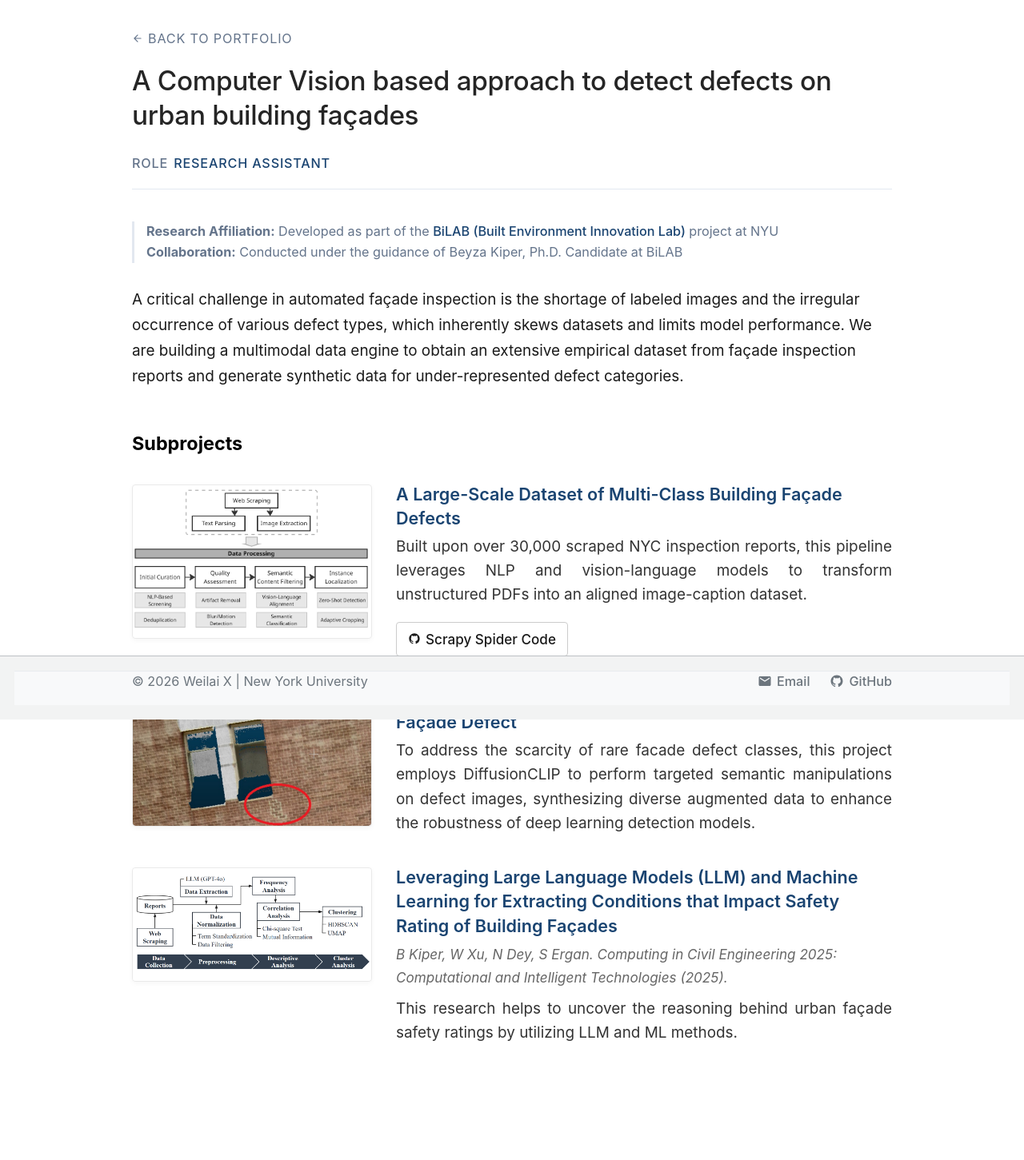
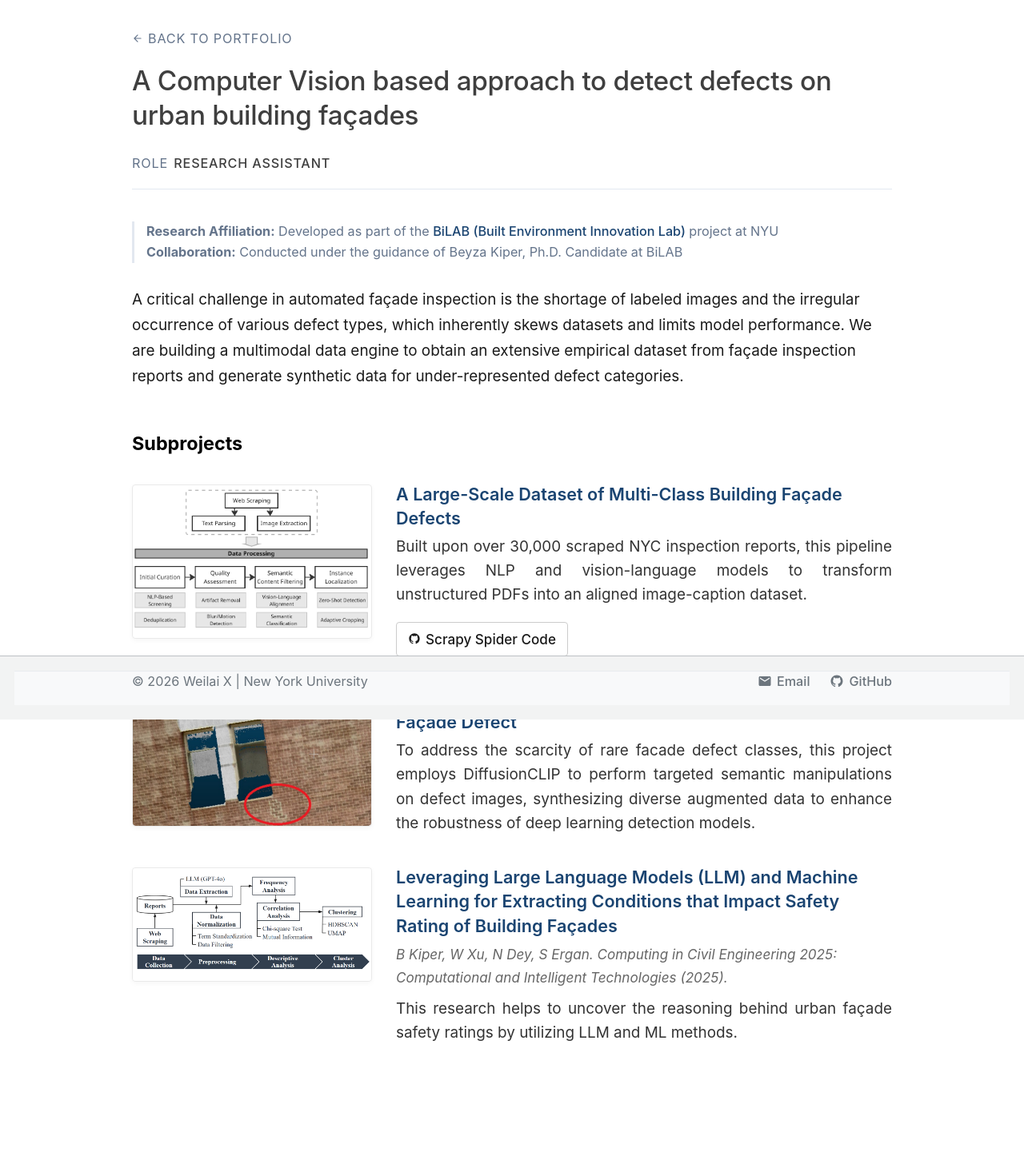
Before and after one commit to Seab0t/Seab0t.github.io, a Jekyll site: the page built from _portfolio/portfolio-facade.md, in a window 1280 px wide. Shown: the whole page at 80% size. Built offline with Jekyll 4.4.1, drawn with Linux system fonts in a browser that asks for light colours; a script bundle is joined from its source files by our own code; library files that are not in the unit come from our copies.

Commit message:
Update portfolio-item.html

```diff
--- a/_layouts/portfolio-item.html
+++ b/_layouts/portfolio-item.html
@@ -34,7 +34,7 @@ layout: default
     line-height: 1.3;
     letter-spacing: -0.01em;
     margin: 0 0 25px 0;
-    color: #252525;
+    color: #3f3f3f;
   }
 
   /* 核心对齐：Flex 布局 */
@@ -48,7 +48,6 @@ layout: default
 /* 🎯 终极统一：左侧 Role 样式完全克隆 Back 按钮的字体微表情 */
   .meta-left-role {
     font-size: 0.9rem;          /* 严格对齐 Back 按钮的 0.9rem */
-    font-weight: 500;           /* 统一为清秀中性的 500 字重，拒绝多余粗体 */
     color: #64748b;             /* 严格对齐基准灰蓝色 */
     text-transform: uppercase;  /* 核心：同步大写字母转换，让排版带有一种严谨规整感 */
     letter-spacing: 0.05em;     /* 核心：拉开字间距，带来精细的杂志呼吸感 */
@@ -57,7 +56,7 @@ layout: default
   /* 核心：将原本突兀的粗体削减为 500 字重，颜色微调为比周围略深的深灰 */
   .meta-left-role .role-value {
     font-weight: 500;
-    color: #1a4471;
+    color: #3f3f3f;
     margin-left: 2px;
   }
 
@@ -203,7 +202,7 @@ layout: default
 <div class="typography-meta-info">
       <div class="meta-left-role">
         {% if page.project_role %}
-          Role <span class="role-value">{{ page.project_role }}</span>
+          Role  <span class="role-value">{{ page.project_role }}</span>
         {% endif %}
       </div>
 
```
